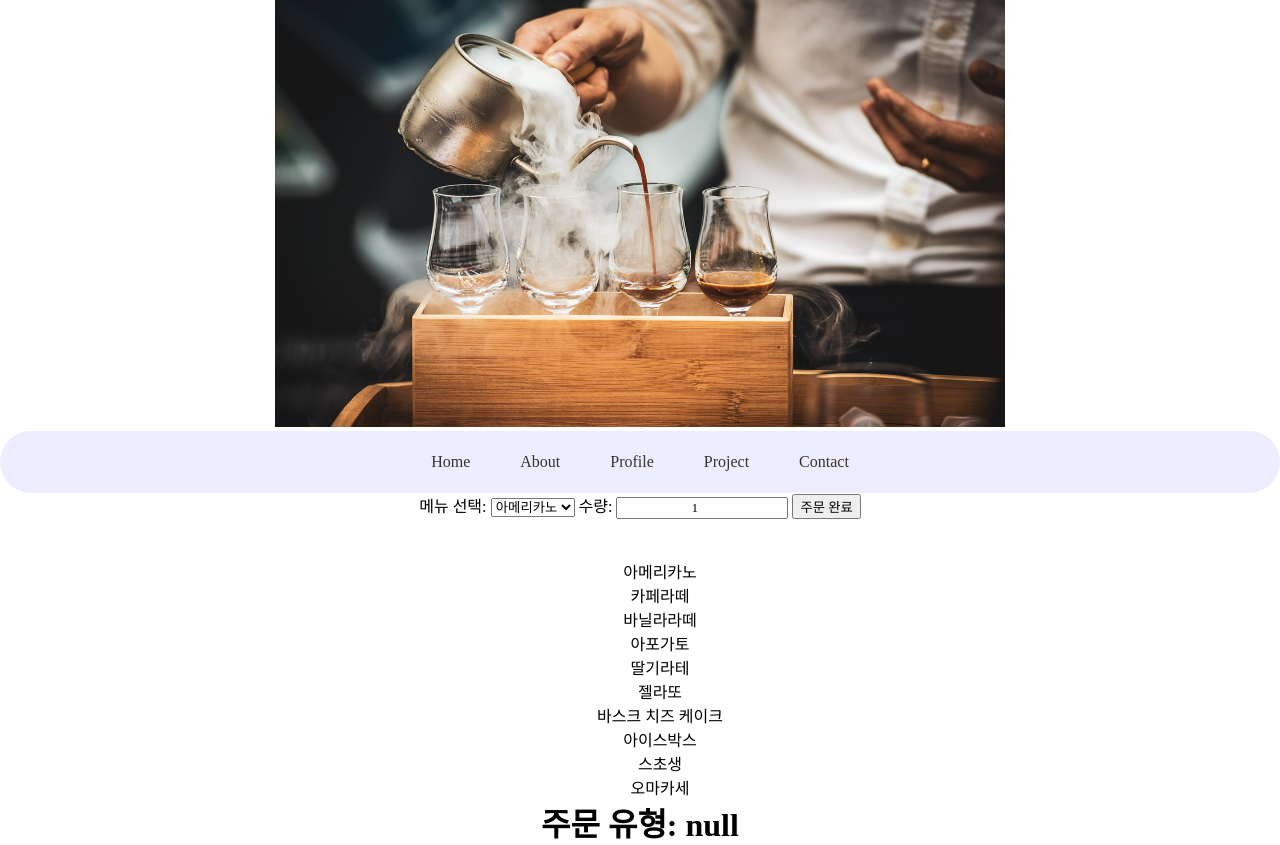
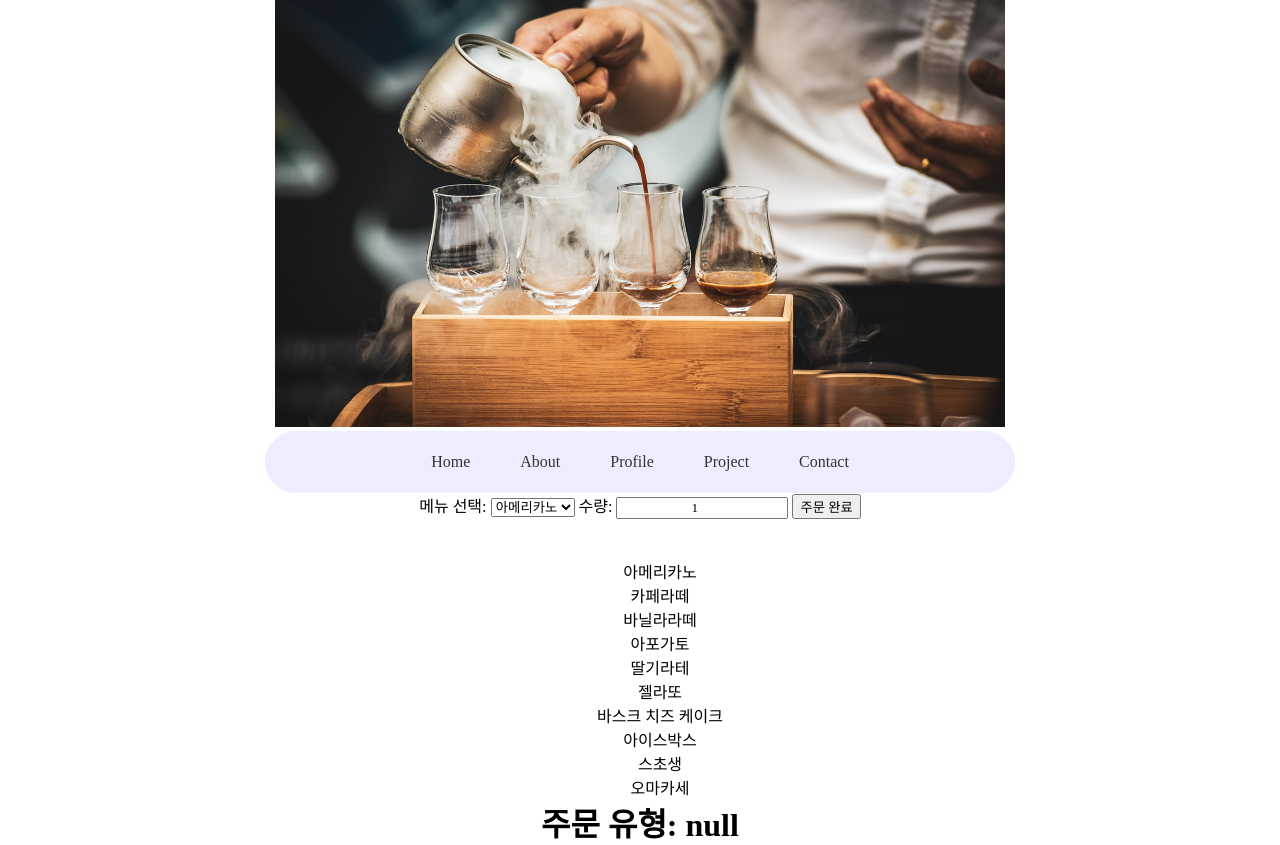
Before and after one commit to elroi773/Kiosk, a plain HTML site: page main.html in a window 1280 px wide. Drawn offline with Linux system fonts and the light colour scheme; a web font is replaced by a local one.

Commit message:
하는중

```diff
--- a/main.css
+++ b/main.css
@@ -30,6 +30,8 @@ nav.textmenu {
     background-color: #ededff;
     gap: 10px;
     border-radius: 40px;
+    width: 730px;
+    margin: 0 auto;
 }
 
 nav.textmenu a {
```
